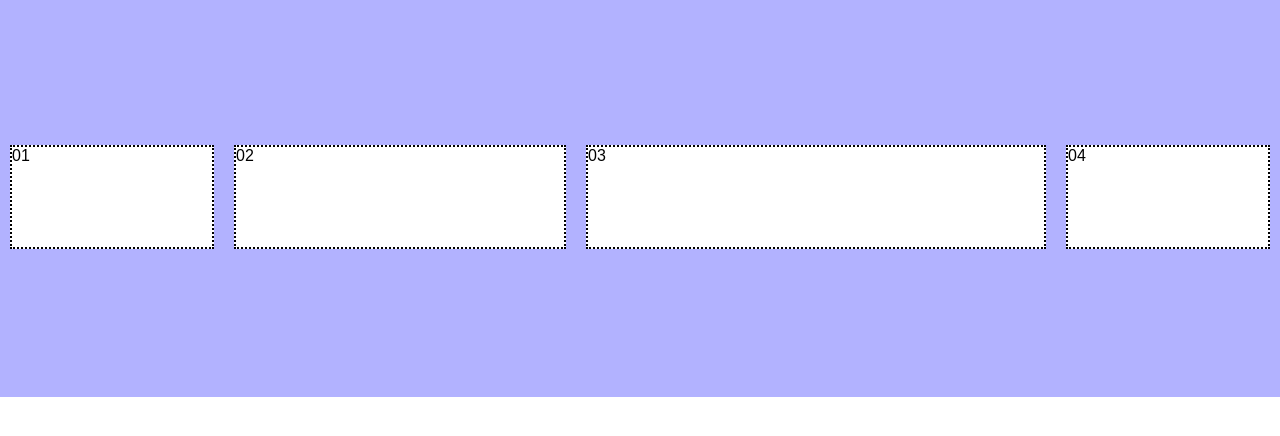
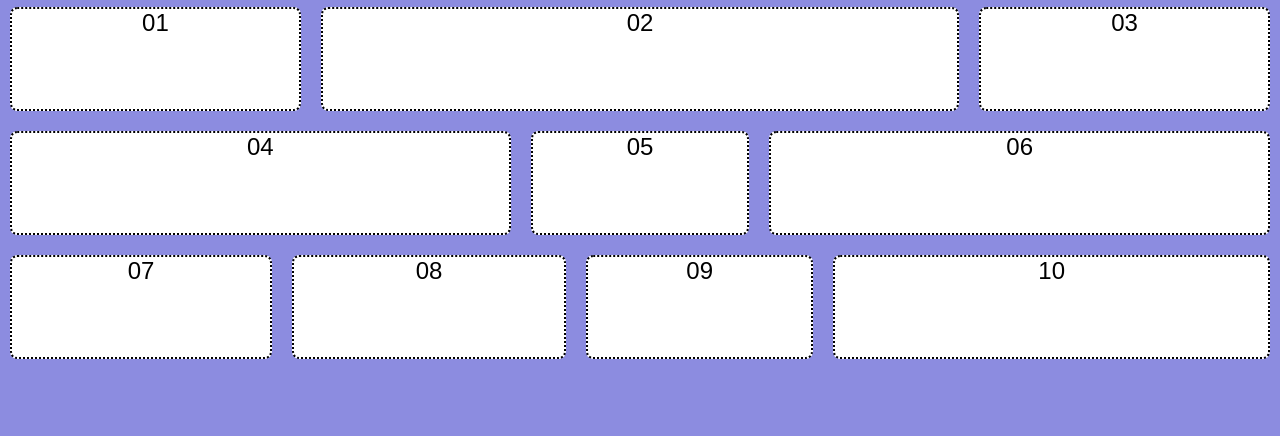
Before and after one commit to marcosnsf/Recursos_Especias, a plain HTML site: page flexbox itens/index.html in a window 1280 px wide. Shown: the part 56-492 px from the top of the page. Drawn offline with Linux system fonts and the light colour scheme.

Commit message:
usandoo e abusando das propiedades flex-grow e flex-shrink

```diff
--- a/flexbox itens/css/estilo.css
+++ b/flexbox itens/css/estilo.css
@@ -3,24 +3,34 @@
     padding: 0;
     font-family: Arial, Helvetica, sans-serif;
 }
+
+body{
+    background-color: rgba(92, 92, 211, 0.7);
+}
+
 h1{
-    display:flex;
-    justify-content:center;
-    padding: 8px  ;
+    padding: 8px;
+    display:block;
+    text-align:center;
+    background-color: white;
 }
 #conteudo{
-    background-color: rgba(0, 0, 255,0.3);
-    height: 400px;
+
+    width: 100%;
+    min-width: 400px;
     display: flex;
     justify-content: center;
-    align-items: center;
+    flex-wrap: wrap;
 }
 .item{
     /* width: 200px; */
     height: 100px;
     background-color: white;
     border:  2px dotted black;
+    border-radius: 0.3em;
     margin: 10px;
+    font-size: 18pt;
+    text-align: center;
 
     /* Define proporção de espaço ocupado por um item */
     flex-grow: 0;
@@ -32,18 +42,47 @@ h1{
     flex-basis: 200px;
 }
 .item1{
-   /* flex-grow: 1;  */
+   flex-grow: 2;
    flex-shrink: 1;
 }
 .item2{
-    flex-grow: 1;
-    flex-shrink: 2;
+    flex-grow: 10;
+    flex-shrink: 10;
 }
 
 .item3{
+    flex-grow:2;
+    flex-shrink:1;
+}
+.item4{
+    flex-grow: 20;
+    flex-shrink:5;
+}
+.item5{
+    flex-grow: 1;
+    flex-shrink:5;
+}
+.item6{
+    flex-grow: 20;
+    flex-shrink:2;
+}
+.item7{
+    flex-grow: 5;
+    flex-shrink:100;
+}
+.item8{
+    flex-grow: 6;
+    flex-shrink:2;
+}
+.item9{
     flex-grow: 2;
     flex-shrink:5;
 }
+.item10{
+    flex-grow: 20;
+    flex-shrink:100;
+}
+
 
 
 /* ordenação de itens */
--- a/flexbox itens/index.html
+++ b/flexbox itens/index.html
@@ -10,13 +10,29 @@
     <body>
             <h1>Flexbox</h1>
             <div id="conteudo">
-                <div class="item item1 ordem ">01</div>
-                <div class="item item2 ordem1 ">02</div>
-                <div class="item item3 ordem2 ">03</div>
-                <div class="item ordem3 ">04</div>
+
+                <div class="item item1">01</div>
+                <div class="item item2">02</div>
+                <div class="item item3">03</div>
+
+            </div>
+            <div id="conteudo">
+
+                <div class="item item4">04</div>
+                <div class="item item5">05</div>
+                <div class="item item6">06</div>
+
+            </div>
+            <div id="conteudo">
+
+                <div class="item item7">07</div>
+                <div class="item item8">08</div>
+                <div class="item item9">09</div>
+                <div class="item item10">10</div>
 
             </div>
 
 
+
     </body>
 </html>
```
